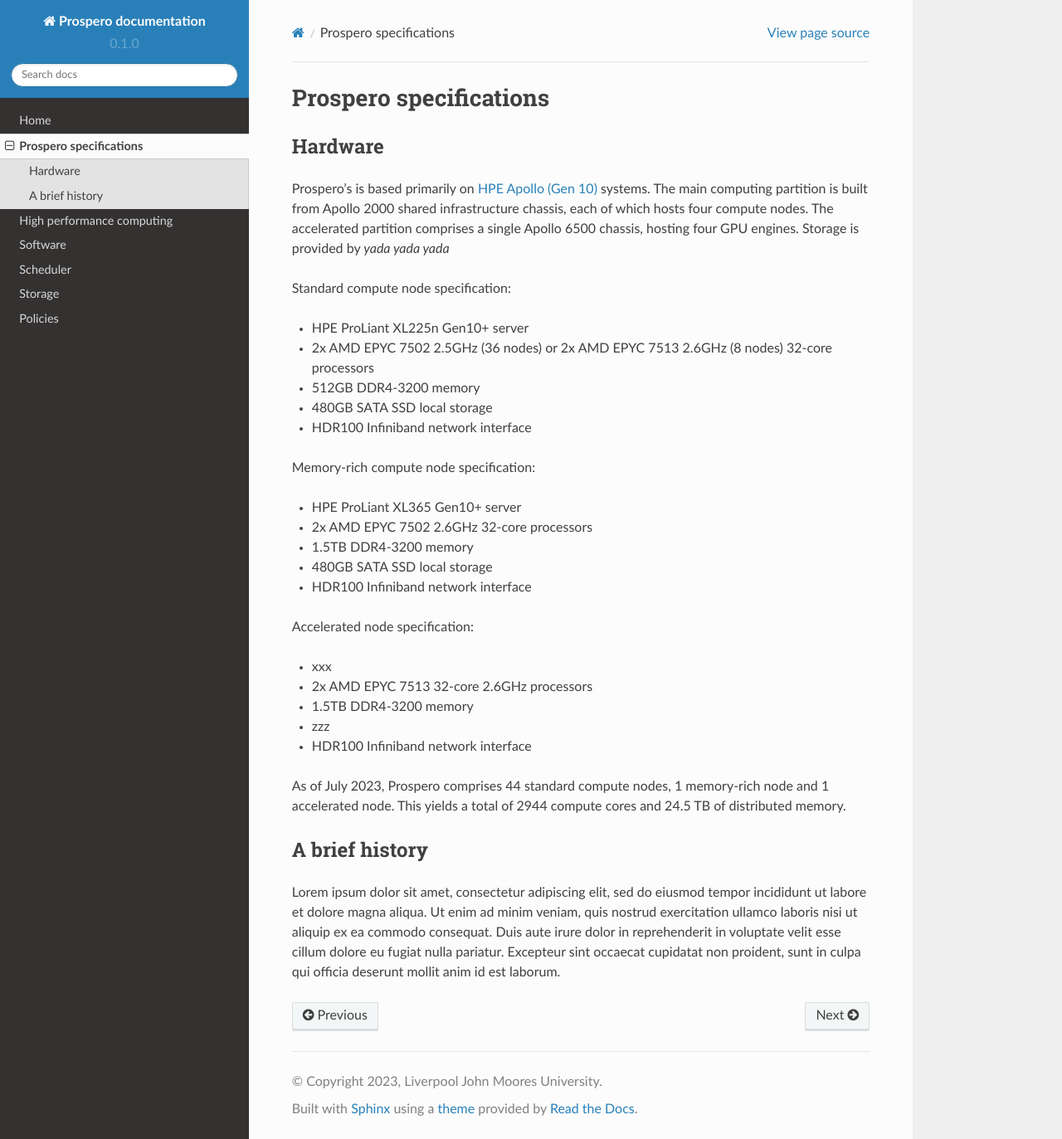
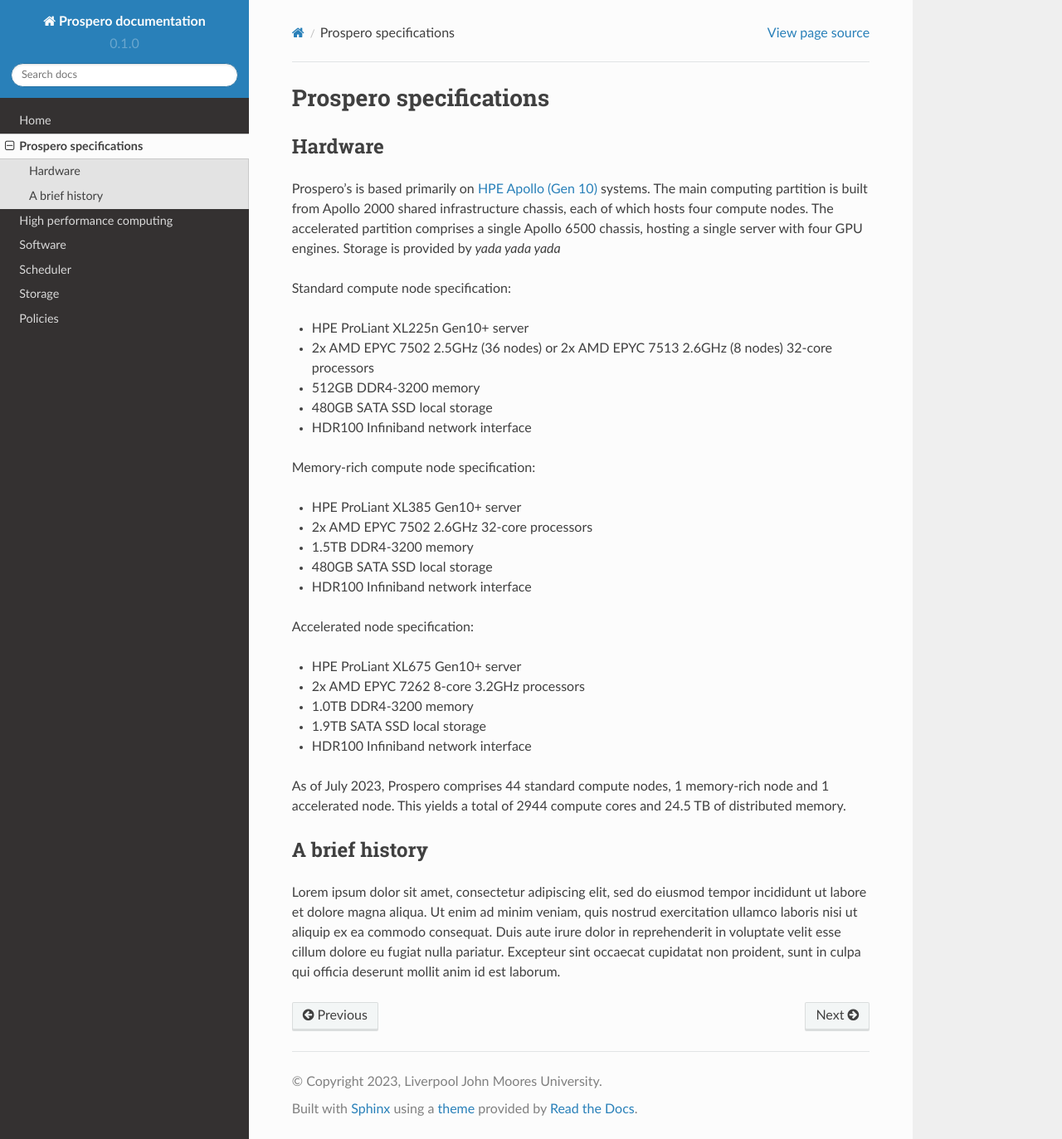
Before and after one commit to astrcrai/prospero-docs, a Sphinx documentation site: the page built from docs/source/prospero.rst, in a window 1280 px wide and 1373 px high. Shown: the whole window at 83% size. Built offline with Sphinx 7.4.7 and the Read the Docs theme 2.0.0, drawn with Linux system fonts in a browser that asks for light colours.

Commit message:
Update prospero.rst

```diff
--- a/docs/source/prospero.rst
+++ b/docs/source/prospero.rst
@@ -4,7 +4,7 @@
 Hardware
 ------------
 
-Prospero's is based primarily on `HPE Apollo (Gen 10) <https://www.hpe.com/us/en/compute/hpc/apollo-systems.html>`_ systems. The main computing partition is built from Apollo 2000 shared infrastructure chassis, each of which hosts four compute nodes. The accelerated partition comprises a single Apollo 6500 chassis, hosting four GPU engines. Storage is provided by *yada yada yada*
+Prospero's is based primarily on `HPE Apollo (Gen 10) <https://www.hpe.com/us/en/compute/hpc/apollo-systems.html>`_ systems. The main computing partition is built from Apollo 2000 shared infrastructure chassis, each of which hosts four compute nodes. The accelerated partition comprises a single Apollo 6500 chassis, hosting a single server with four GPU engines. Storage is provided by *yada yada yada*
 
 Standard compute node specification:
 
@@ -16,7 +16,7 @@
 
 Memory-rich compute node specification:
 
-* HPE ProLiant XL365 Gen10+ server
+* HPE ProLiant XL385 Gen10+ server
 * 2x AMD EPYC 7502 2.6GHz 32-core processors
 * 1.5TB DDR4-3200 memory
 * 480GB SATA SSD local storage
@@ -24,10 +24,10 @@
 
 Accelerated node specification:
 
-* xxx
-* 2x AMD EPYC 7513 32-core 2.6GHz processors
-* 1.5TB DDR4-3200 memory
-* zzz
+* HPE ProLiant XL675 Gen10+ server
+* 2x AMD EPYC 7262 8-core 3.2GHz processors
+* 1.0TB DDR4-3200 memory
+* 1.9TB SATA SSD local storage
 * HDR100 Infiniband network interface
 
 As of July 2023, Prospero comprises 44 standard compute nodes, 1 memory-rich node and 1 accelerated node. This yields a total of 2944 compute cores and 24.5 TB of distributed memory.
```
